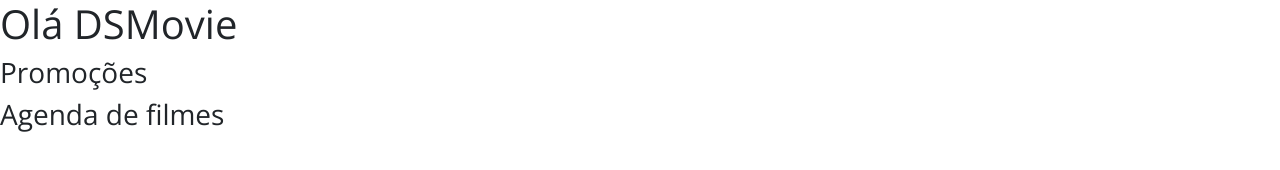
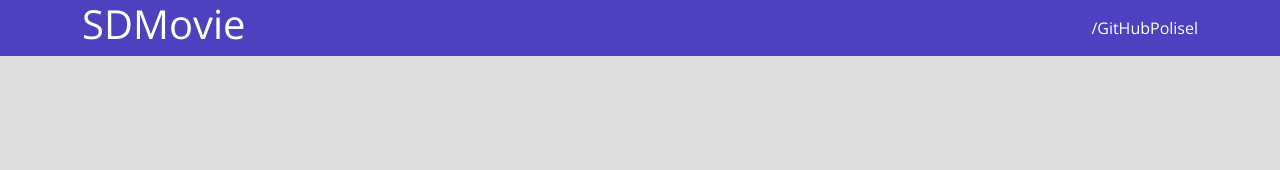
Before and after one commit to Polisel/dsmovie, a plain HTML site: page index.html in a window 1280 px wide. Drawn offline with nearby package versions, Linux system fonts and the light colour scheme.

Commit message:
Barra Superior pt1

```diff
--- a/CSS/Styles.css
+++ b/CSS/Styles.css
@@ -1,5 +1,27 @@
 @import url('https://fonts.googleapis.com/css2?family=Open+Sans:wght@300;400;700&display=swap');
 
-*{
+* {
+    box-sizing: border-box;
     font-family: 'Open Sans', sans-serif;
 }
+
+html, body {
+    background-color: #ddd;
+}
+
+header {
+    background-color: #4D41C0;
+    color: #ffffff;
+}
+
+nav {
+    display: flex;
+    align-items: center;
+    justify-content: space-between;
+}
+
+
+a, a:hover {
+    text-decoration: none;
+    color: unset;
+}
--- a/index.html
+++ b/index.html
@@ -12,8 +12,11 @@
 
 </head>
 <body>
-    <h1>Olá DSMovie</h1>
-    <h3>Promoções</h3>
-    <h3>Agenda de filmes</h3>
+    <header>
+        <nav class="container">
+            <h1>SDMovie</h1>
+            <a href="https://github.com/Polisel">/GitHubPolisel</a>
+        </nav>
+    </header>
 </body>
 </html>
```
